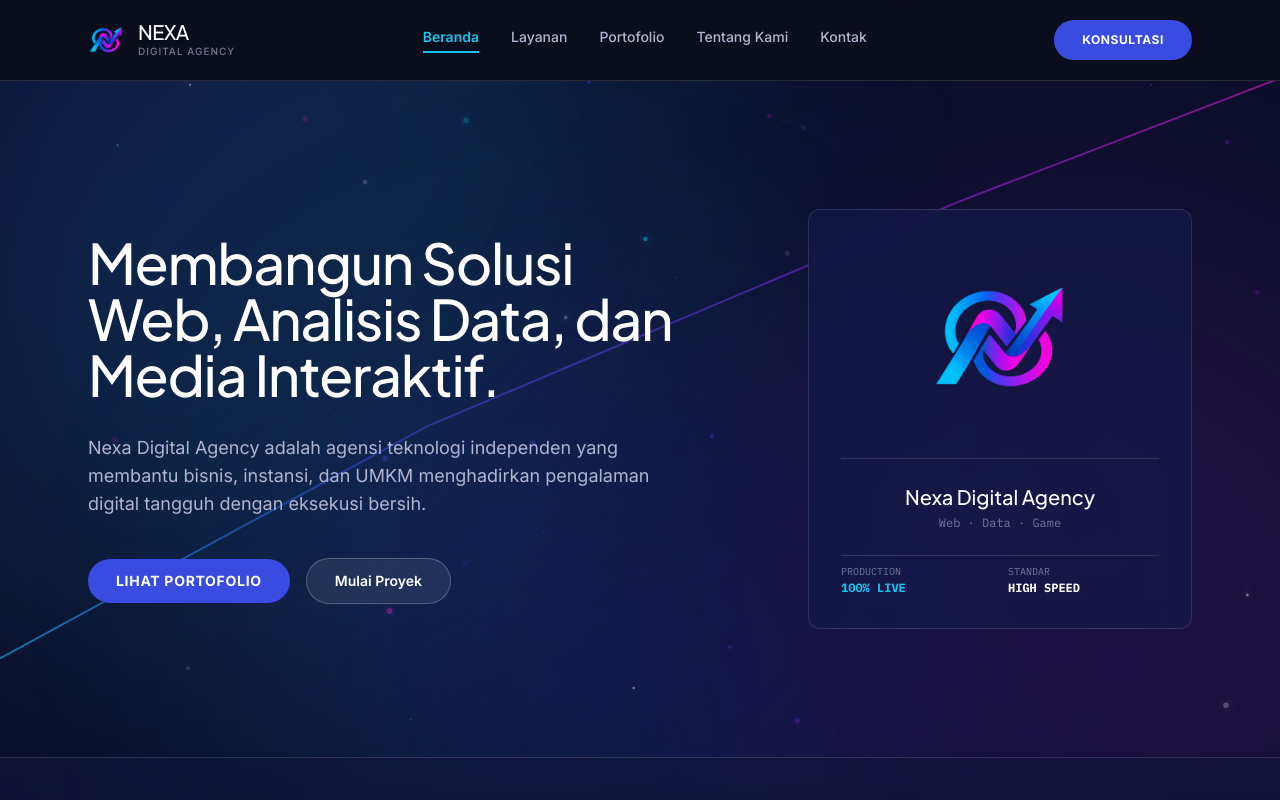
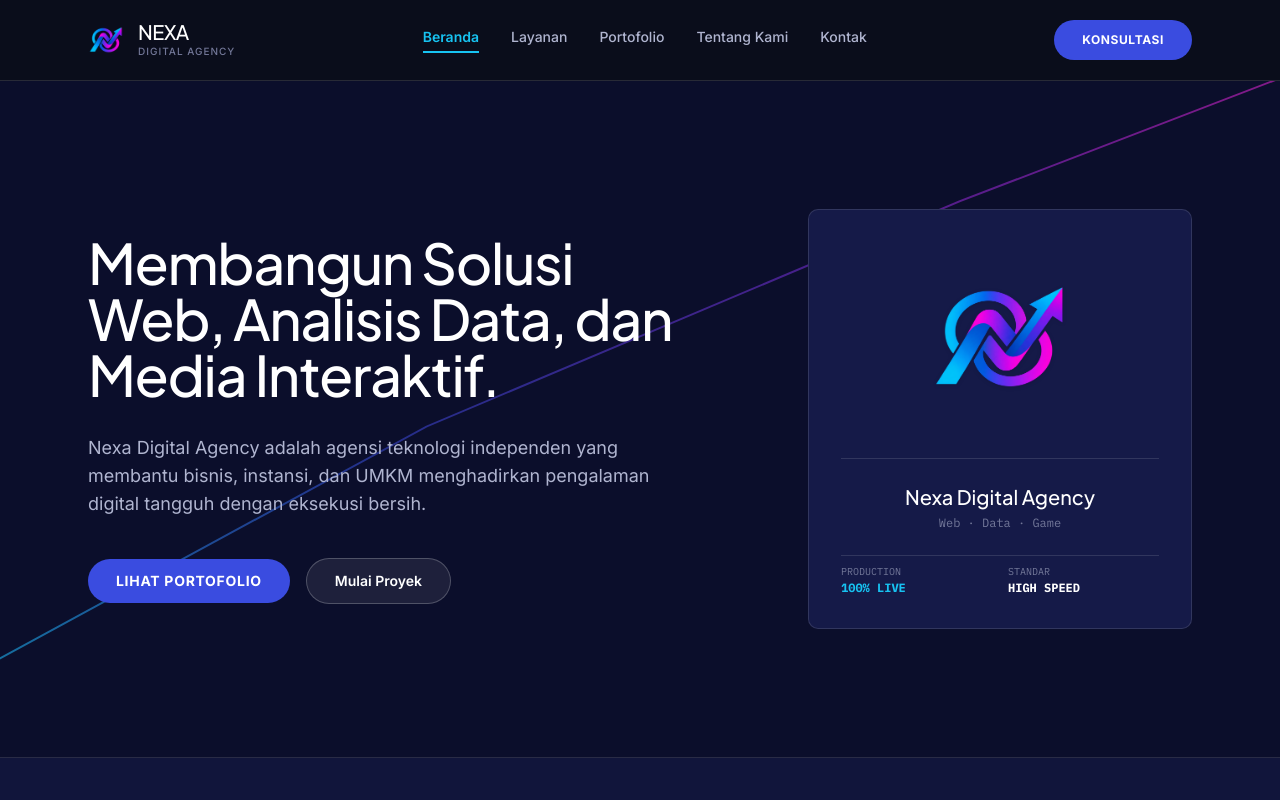
Before and after one commit to imanyunar/nexa-company, a Vue app: page / in a window 1280 px wide. Shown: the top 800 px of the page. Built offline with nearby package versions, Linux system fonts and the light colour scheme; a web font is replaced by a local one.

Commit message:
fix(contrast): restore solid deep dark background (#0B0E2B) and clean luminous particle constellation without white haze

```diff
--- a/src/components/AmbientBackground.vue
+++ b/src/components/AmbientBackground.vue
@@ -1,15 +1,7 @@
 <template>
   <div class="fixed inset-0 pointer-events-none z-0 overflow-hidden" aria-hidden="true">
-    <!-- Floating Glowing Gradient Aurora Orbs -->
-    <div class="absolute -top-[20%] -left-[10%] w-[60vw] h-[60vw] rounded-full bg-gradient-to-br from-[#3A4CE0]/20 via-[#17C3F2]/15 to-transparent blur-[120px] animate-orb-1"></div>
-    <div class="absolute top-[40%] -right-[15%] w-[55vw] h-[55vw] rounded-full bg-gradient-to-bl from-[#E620C5]/15 via-[#8A2BE2]/15 to-transparent blur-[130px] animate-orb-2"></div>
-    <div class="absolute -bottom-[20%] left-[20%] w-[50vw] h-[50vw] rounded-full bg-gradient-to-tr from-[#17C3F2]/15 via-[#3A4CE0]/15 to-transparent blur-[120px] animate-orb-3"></div>
-
-    <!-- Animated Subtle Background Grid Matrix -->
-    <div class="absolute inset-0 bg-grid-pattern opacity-[0.04]"></div>
-
-    <!-- Dynamic Interactive Particles Canvas -->
-    <canvas ref="canvasRef" class="absolute inset-0 w-full h-full opacity-60"></canvas>
+    <!-- Dynamic Interactive Particles Canvas with deep dark theme -->
+    <canvas ref="canvasRef" class="absolute inset-0 w-full h-full"></canvas>
   </div>
 </template>
 
@@ -19,7 +11,7 @@ import { ref, onMounted, onUnmounted } from 'vue'
 const canvasRef = ref(null)
 let animationFrameId = null
 let particles = []
-let mouse = { x: null, y: null, radius: 120 }
+let mouse = { x: null, y: null, radius: 100 }
 
 class Particle {
   constructor(w, h) {
@@ -27,14 +19,14 @@ class Particle {
     this.h = h
     this.x = Math.random() * w
     this.y = Math.random() * h
-    this.vx = (Math.random() - 0.5) * 0.6
-    this.vy = (Math.random() - 0.5) * 0.6
-    this.radius = Math.random() * 2 + 1
+    this.vx = (Math.random() - 0.5) * 0.4
+    this.vy = (Math.random() - 0.5) * 0.4
+    this.radius = Math.random() * 1.8 + 0.8
 
-    // Nexa Theme Colors: Cyan, Blue, Magenta, White
-    const colors = ['#17C3F2', '#3A4CE0', '#E620C5', '#8A2BE2', '#FFFFFF']
+    // Crisp dark-studio accent colors
+    const colors = ['#17C3F2', '#3A4CE0', '#8A2BE2', '#E620C5']
     this.color = colors[Math.floor(Math.random() * colors.length)]
-    this.baseAlpha = Math.random() * 0.5 + 0.2
+    this.baseAlpha = Math.random() * 0.4 + 0.2
     this.alpha = this.baseAlpha
     this.pulseSpeed = Math.random() * 0.02 + 0.01
     this.pulseAngle = Math.random() * Math.PI * 2
@@ -44,25 +36,22 @@ class Particle {
     this.x += this.vx
     this.y += this.vy
 
-    // Wrap around boundaries
     if (this.x < 0) this.x = w
     if (this.x > w) this.x = 0
     if (this.y < 0) this.y = h
     if (this.y > h) this.y = 0
 
-    // Subtle pulsing glow
     this.pulseAngle += this.pulseSpeed
-    this.alpha = this.baseAlpha + Math.sin(this.pulseAngle) * 0.2
+    this.alpha = this.baseAlpha + Math.sin(this.pulseAngle) * 0.15
 
-    // Mouse proximity interaction
     if (mouse.x !== null && mouse.y !== null) {
       const dx = mouse.x - this.x
       const dy = mouse.y - this.y
-      const distance = Math.sqrt(dx * dx + dy * dy)
-      if (distance < mouse.radius) {
-        const force = (mouse.radius - distance) / mouse.radius
-        this.x -= (dx / distance) * force * 1.5
-        this.y -= (dy / distance) * force * 1.5
+      const dist = Math.sqrt(dx * dx + dy * dy)
+      if (dist < mouse.radius) {
+        const force = (mouse.radius - dist) / mouse.radius
+        this.x -= (dx / dist) * force * 1.2
+        this.y -= (dy / dist) * force * 1.2
       }
     }
   }
@@ -71,7 +60,7 @@ class Particle {
     ctx.save()
     ctx.globalAlpha = Math.max(0.1, this.alpha)
     ctx.fillStyle = this.color
-    ctx.shadowBlur = 8
+    ctx.shadowBlur = 6
     ctx.shadowColor = this.color
     ctx.beginPath()
     ctx.arc(this.x, this.y, this.radius, 0, Math.PI * 2)
@@ -89,7 +78,7 @@ function initCanvas() {
   let w = (canvas.width = window.innerWidth)
   let h = (canvas.height = window.innerHeight)
 
-  const count = Math.min(Math.floor((w * h) / 18000), 75)
+  const count = Math.min(Math.floor((w * h) / 22000), 55)
   particles = Array.from({ length: count }, () => new Particle(w, h))
 
   function handleResize() {
@@ -116,7 +105,7 @@ function initCanvas() {
   function render() {
     ctx.clearRect(0, 0, w, h)
 
-    // Draw connecting lines between close particles
+    // Connecting lines with subtle dark-glow opacity
     for (let i = 0; i < particles.length; i++) {
       for (let j = i + 1; j < particles.length; j++) {
         const p1 = particles[i]
@@ -125,10 +114,10 @@ function initCanvas() {
         const dy = p1.y - p2.y
         const dist = Math.sqrt(dx * dx + dy * dy)
 
-        if (dist < 120) {
-          const alpha = (1 - dist / 120) * 0.18
+        if (dist < 100) {
+          const alpha = (1 - dist / 100) * 0.12
           ctx.strokeStyle = `rgba(23, 195, 242, ${alpha})`
-          ctx.lineWidth = 0.8
+          ctx.lineWidth = 0.6
           ctx.beginPath()
           ctx.moveTo(p1.x, p1.y)
           ctx.lineTo(p2.x, p2.y)
@@ -137,7 +126,6 @@ function initCanvas() {
       }
     }
 
-    // Update & draw particles
     particles.forEach(p => {
       p.update(w, h)
       p.draw(ctx)
@@ -166,51 +154,3 @@ onUnmounted(() => {
   if (cleanup) cleanup()
 })
 </script>
-
-<style scoped>
-.bg-grid-pattern {
-  background-size: 40px 40px;
-  background-image:
-    linear-gradient(to right, rgba(255, 255, 255, 0.15) 1px, transparent 1px),
-    linear-gradient(to bottom, rgba(255, 255, 255, 0.15) 1px, transparent 1px);
-}
-
-@keyframes orbFloat1 {
-  0%, 100% {
-    transform: translate(0, 0) scale(1);
-  }
-  50% {
-    transform: translate(8vw, 10vh) scale(1.15);
-  }
-}
-
-@keyframes orbFloat2 {
-  0%, 100% {
-    transform: translate(0, 0) scale(1);
-  }
-  50% {
-    transform: translate(-10vw, -8vh) scale(1.2);
-  }
-}
-
-@keyframes orbFloat3 {
-  0%, 100% {
-    transform: translate(0, 0) scale(1);
-  }
-  50% {
-    transform: translate(6vw, -6vh) scale(1.1);
-  }
-}
-
-.animate-orb-1 {
-  animation: orbFloat1 18s ease-in-out infinite;
-}
-
-.animate-orb-2 {
-  animation: orbFloat2 22s ease-in-out infinite;
-}
-
-.animate-orb-3 {
-  animation: orbFloat3 26s ease-in-out infinite;
-}
-</style>
--- a/src/style.css
+++ b/src/style.css
@@ -26,11 +26,11 @@
 
 @layer utilities {
   /* ═══════════════════════════════════════════
-     BACKGROUND COLORS (Ambient Glassmorphic)
+     SOLID HIGH-CONTRAST BACKGROUND COLORS
      ═══════════════════════════════════════════ */
-  .bg-base     { background-color: transparent; }
-  .bg-elevated { background-color: rgba(17, 21, 59, 0.65); backdrop-filter: blur(12px); -webkit-backdrop-filter: blur(12px); }
-  .bg-card     { background-color: rgba(21, 26, 72, 0.75); backdrop-filter: blur(16px); -webkit-backdrop-filter: blur(16px); }
+  .bg-base     { background-color: #0B0E2B; }
+  .bg-elevated { background-color: #11153B; }
+  .bg-card     { background-color: #151A48; }
 
   /* ═══════════════════════════════════════════
      TEXT COLORS
@@ -66,7 +66,7 @@
 .btn-pill-primary:hover {
   background-color: #2F3EB8;
   transform: translateY(-1px);
-  box-shadow: 0 4px 22px rgba(58, 76, 224, 0.5);
+  box-shadow: 0 4px 20px rgba(58, 76, 224, 0.45);
 }
 
 .btn-pill-action {
@@ -85,7 +85,7 @@
 .btn-pill-action:hover {
   background-color: #C410A5;
   transform: translateY(-1px);
-  box-shadow: 0 4px 22px rgba(230, 32, 197, 0.5);
+  box-shadow: 0 4px 20px rgba(230, 32, 197, 0.45);
 }
 
 .btn-pill-secondary {
@@ -111,16 +111,13 @@
    CARDS
    ═══════════════════════════════════════════ */
 .card-unified {
-  border-radius: 12px;
+  border-radius: 10px;
   border: 1px solid rgba(255, 255, 255, 0.12);
-  background-color: rgba(21, 26, 72, 0.7);
-  backdrop-filter: blur(14px);
-  -webkit-backdrop-filter: blur(14px);
+  background-color: #151A48;
   color: #FFFFFF;
   transition: border-color 0.25s ease, transform 0.25s ease, background-color 0.25s ease, box-shadow 0.25s ease;
 }
 .card-unified:hover {
   border-color: rgba(23, 195, 242, 0.4);
-  background-color: rgba(26, 32, 86, 0.85);
-  box-shadow: 0 8px 32px rgba(11, 14, 43, 0.6);
+  background-color: #1A2056;
 }
```
